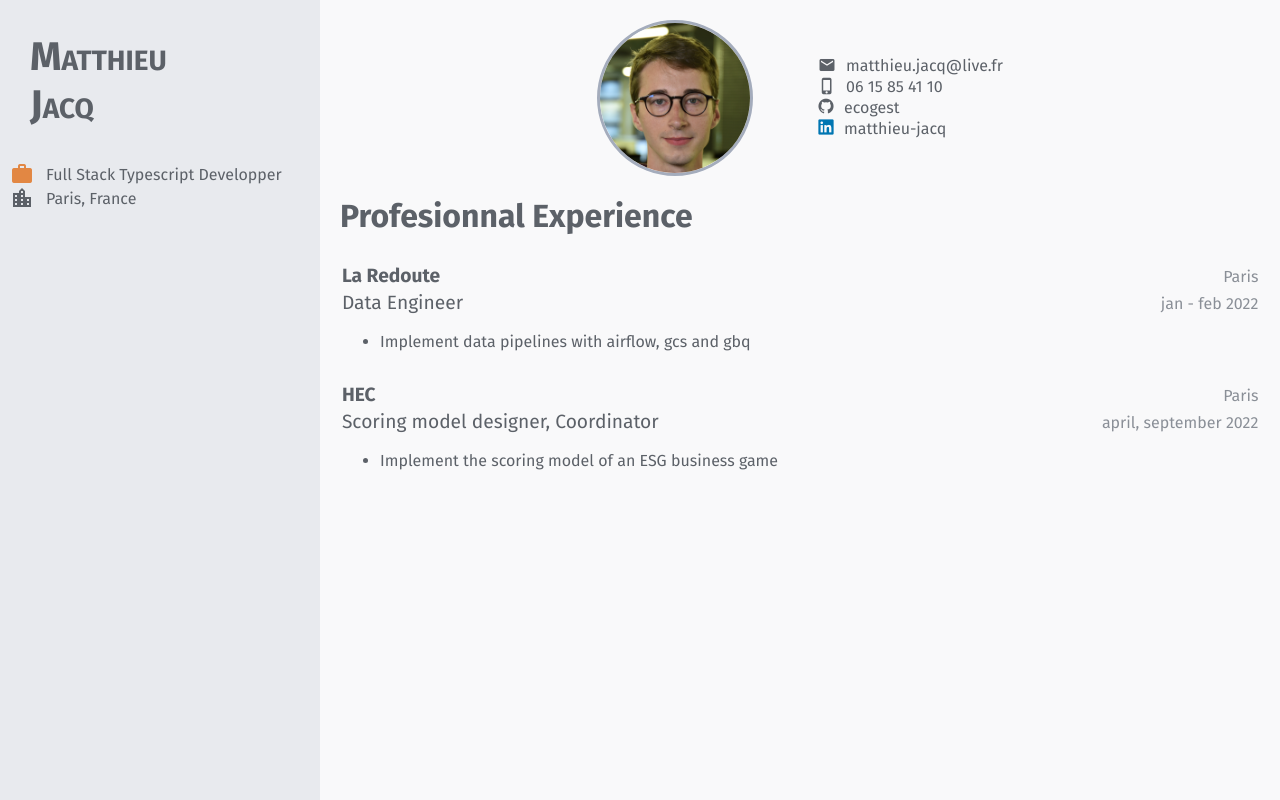
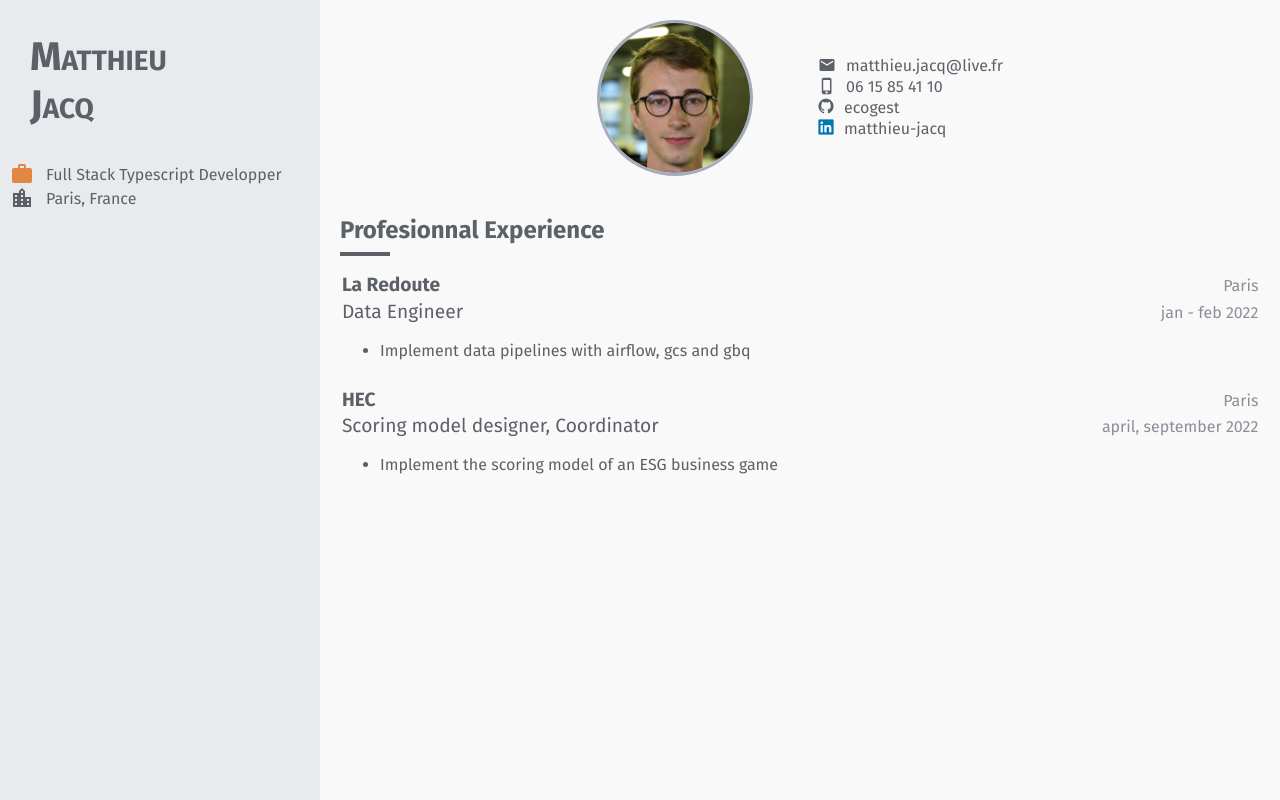
Before and after one commit to ecogest/resume, an Angular app: page / in a window 1280 px wide. Built offline with nearby package versions, Linux system fonts and the light colour scheme.

Commit message:
section hr

```diff
--- a/src/app/components/header/header.component.scss
+++ b/src/app/components/header/header.component.scss
@@ -5,6 +5,7 @@
     justify-content: center;
     gap: 25px;
     margin-top: 20px;
+    margin-bottom: 40px;
 }
 
 img.profile {
--- a/src/app/components/section/section.component.html
+++ b/src/app/components/section/section.component.html
@@ -1,6 +1,7 @@
 <div class="section">
 
-    <h1 class="title">{{title}}</h1>
+    <h2 class="title">{{title}}</h2>
+    <hr />
 
     <div class="subsections" *ngFor="let subsection of subsections;">
         <app-subsection class="subsections" [data]="subsection"></app-subsection>
--- a/src/app/components/section/section.component.scss
+++ b/src/app/components/section/section.component.scss
@@ -1,3 +1,17 @@
 .section {
     margin: 20px;
+
+    h2 {
+        font-size: 1.5em;
+        margin-bottom: 0.1em;
+        // font-variant: small-caps;
+    }
+    hr {
+        max-width: 50px;
+        margin-left: 0;
+        margin-bottom: 10px;
+        height: 4px;
+        border:none;
+        background-color: #5C6168;
+    }
 }
--- a/src/app/components/subsection/subsection.component.scss
+++ b/src/app/components/subsection/subsection.component.scss
@@ -1,5 +1,5 @@
 .subsection {
-    padding: 5px 0px 10px 0px;
+    padding: 5px 0px 5px 0px;
 }
 
 .head-line {
```
